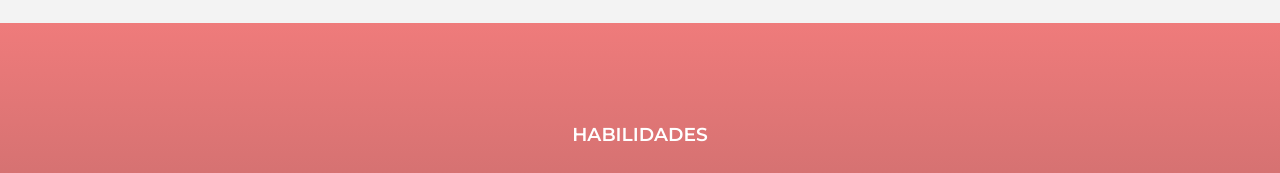
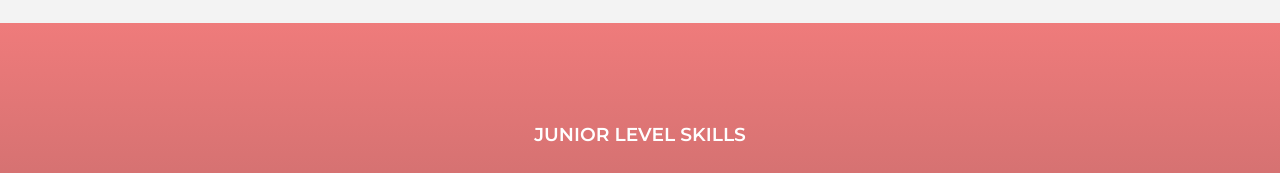
Before and after one commit to nicolascastrocai/nicolascastrocai.github.io, a plain HTML site: page index.html in a window 1280 px wide. Shown: the part 2060-2233 px from the top of the page. Drawn offline with Linux system fonts and the light colour scheme.

Commit message:
Portafolio digital 0.6

```diff
--- a/index.html
+++ b/index.html
@@ -109,7 +109,7 @@
 
     <!-- SECCION H A B I L I D A D E S -->
     <div class="contenedor-skills" id="skills">
-        <h3>HABILIDADES </h3>
+        <h3>JUNIOR LEVEL SKILLS </h3>
         <div class="skill">
             <div class="info">
                 <p> <span class="lista"> </span>Html & Css</p>
```
